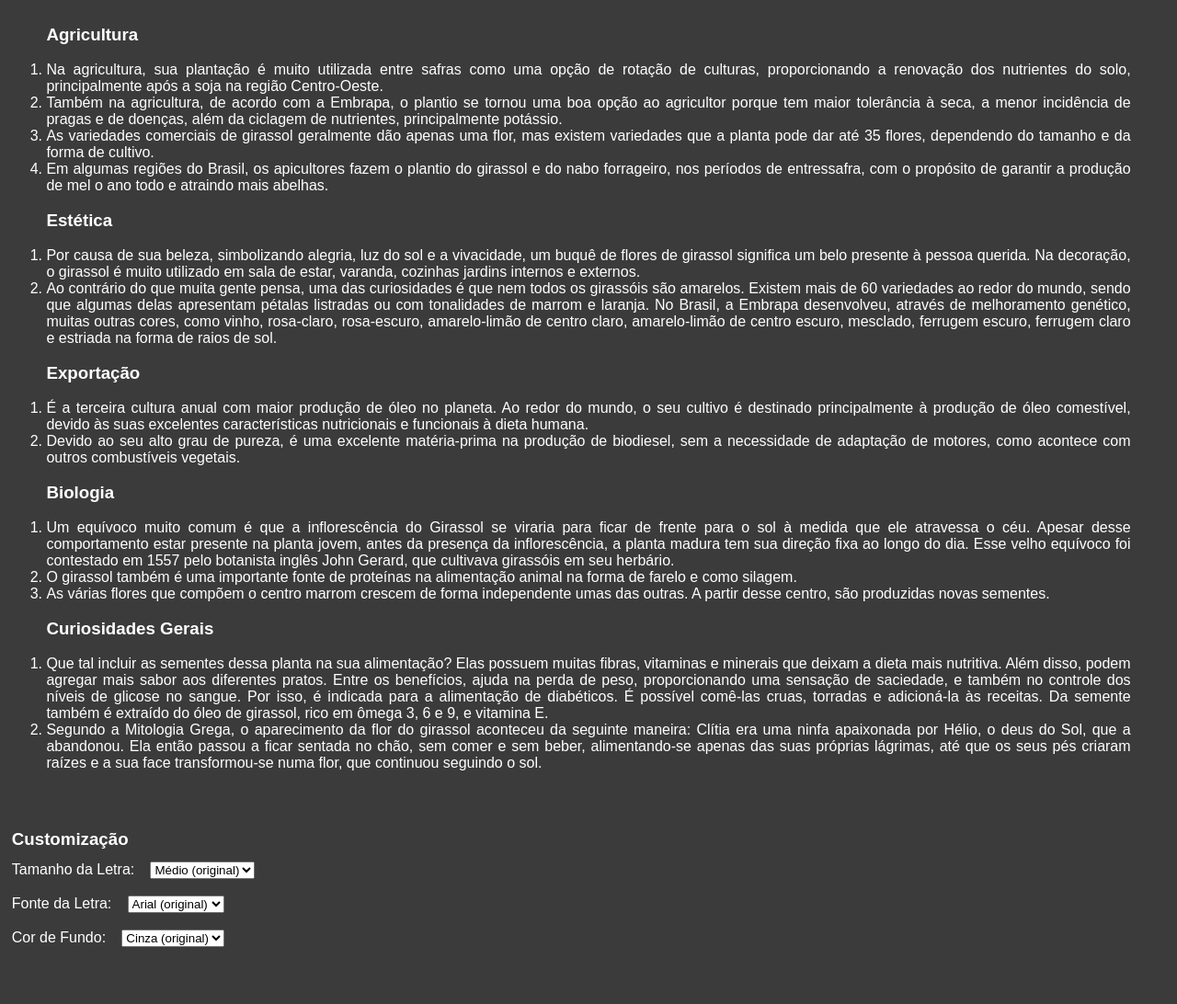
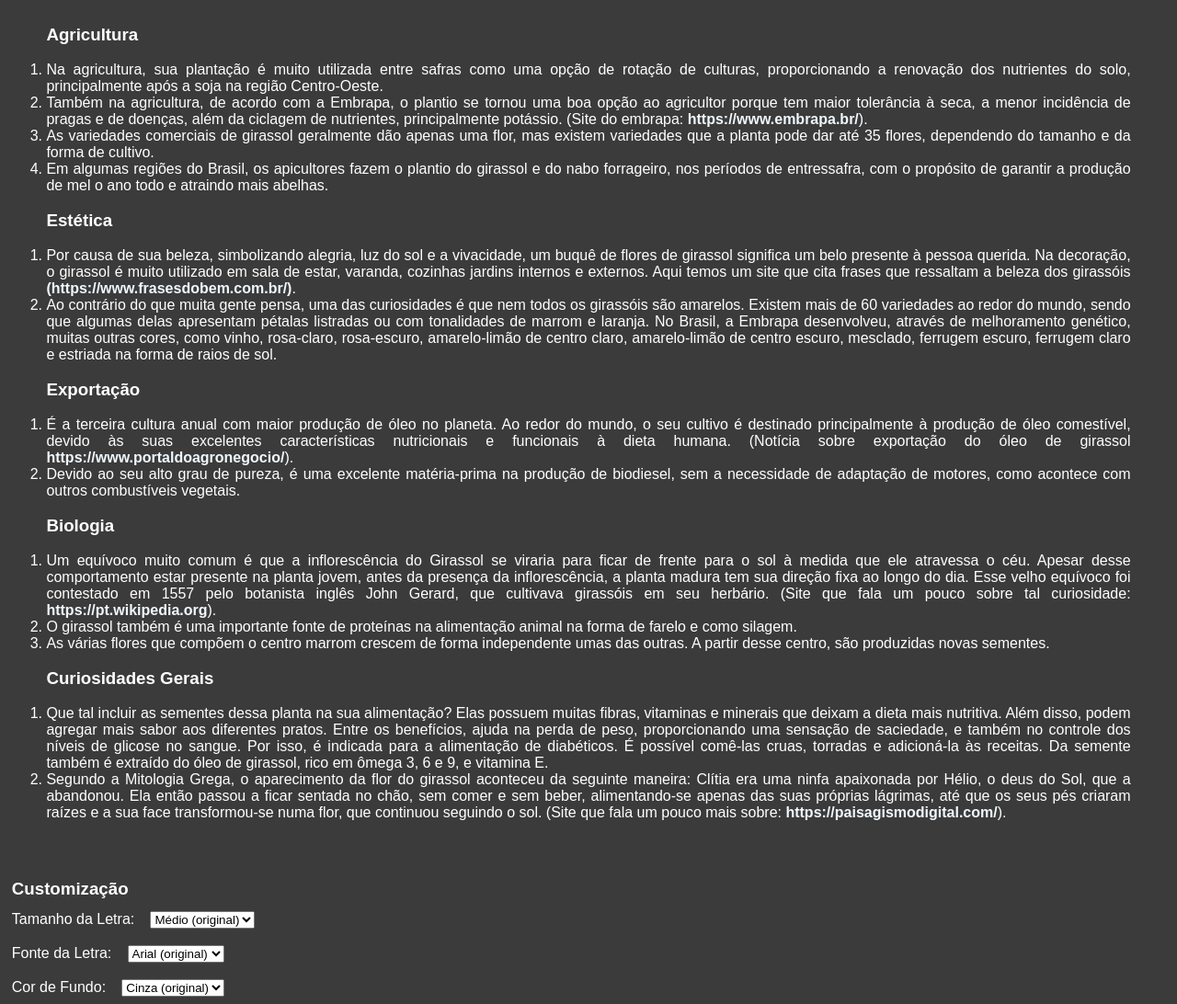
Before and after one commit to caioabcoutinho/DPW, a plain HTML site: page curiosidades.html in a window 1280 px wide. Shown: the part 442-1534 px from the top of the page at 92% size. Before the commit the page ends 1483 px from the top, so only its background shows below. Drawn offline with Linux system fonts and the light colour scheme.

Commit message:
Add files via upload

```diff
--- a/curiosidades.html
+++ b/curiosidades.html
@@ -87,26 +87,26 @@
                 <h3>Agricultura</h3><br>
                 <ol>
                     <li>Na agricultura, sua plantação é muito utilizada entre safras como uma opção de rotação de culturas, proporcionando a renovação dos nutrientes do solo, principalmente após a soja na região Centro-Oeste.</li>
-                    <li>Também na agricultura, de acordo com a Embrapa, o plantio se tornou uma boa opção ao agricultor porque tem maior tolerância à seca, a menor incidência de pragas e de doenças, além da ciclagem de nutrientes, principalmente potássio.</li>
+                    <li>Também na agricultura, de acordo com a Embrapa, o plantio se tornou uma boa opção ao agricultor porque tem maior tolerância à seca, a menor incidência de pragas e de doenças, além da ciclagem de nutrientes, principalmente potássio. (Site do embrapa: <a href="https://www.embrapa.br/girassol" target="externo"> <span class="destaque">https://www.embrapa.br/</span></a>).</li>
                     <li>As variedades comerciais de girassol geralmente dão apenas uma flor, mas existem variedades que a planta pode dar até 35 flores, dependendo do tamanho e da forma de cultivo.</li>
                     <li id="estetica">Em algumas regiões do Brasil, os apicultores fazem o plantio do girassol e do nabo forrageiro, nos períodos de entressafra, com o propósito de garantir a produção de mel o ano todo e atraindo mais abelhas.</li>
                 </ol>
 
                 <br><h3>Estética</h3><br>
                 <ol>
-                    <li>Por causa de sua beleza, simbolizando alegria, luz do sol e a vivacidade, um buquê de flores de girassol significa um belo presente à pessoa querida. Na decoração, o girassol é muito utilizado em sala de estar, varanda, cozinhas jardins internos e externos.</li>
+                    <li>Por causa de sua beleza, simbolizando alegria, luz do sol e a vivacidade, um buquê de flores de girassol significa um belo presente à pessoa querida. Na decoração, o girassol é muito utilizado em sala de estar, varanda, cozinhas jardins internos e externos. Aqui temos um site que cita frases que ressaltam a beleza dos girassóis <a href="https://www.frasesdobem.com.br/frases-de-girassol" target="externo"> <span class="destaque">(https://www.frasesdobem.com.br/)</span></a>.</li>
                     <li id="exportacao">Ao contrário do que muita gente pensa, uma das curiosidades é que nem todos os girassóis são amarelos. Existem mais de 60 variedades ao redor do mundo, sendo que algumas delas apresentam pétalas listradas ou com tonalidades de marrom e laranja. No Brasil, a Embrapa desenvolveu, através de melhoramento genético, muitas outras cores, como vinho, rosa-claro, rosa-escuro, amarelo-limão de centro claro, amarelo-limão de centro escuro, mesclado, ferrugem escuro, ferrugem claro e estriada na forma de raios de sol.</li>
                 </ol>
                 <br>
                 <h3>Exportação</h3><br>
                 <ol>
-                    <li>É a terceira cultura anual com maior produção de óleo no planeta. Ao redor do mundo, o seu cultivo é destinado principalmente à produção de óleo comestível, devido às suas excelentes características nutricionais e funcionais à dieta humana.</li>
+                    <li>É a terceira cultura anual com maior produção de óleo no planeta. Ao redor do mundo, o seu cultivo é destinado principalmente à produção de óleo comestível, devido às suas excelentes características nutricionais e funcionais à dieta humana. (Notícia sobre exportação do óleo de girassol <a href="https://www.portaldoagronegocio.com.br/agroindustria/processamento/noticias/exportacao-de-oleo-de-girassol-e-parada-devido-a-guerra-entre-russia-e-ucrania" target="externo"> <span class="destaque">https://www.portaldoagronegocio/</span></a>).</li>
                     <li>Devido ao seu alto grau de pureza, é uma excelente matéria-prima na produção de biodiesel, sem a necessidade de adaptação de motores, como acontece com outros combustíveis vegetais.</li>
                 </ol>
                 <br>
                 <h3 id="biologia">Biologia</h3><br>
                 <ol>
-                    <li>Um equívoco muito comum é que a inflorescência do Girassol se viraria para ficar de frente para o sol à medida que ele atravessa o céu. Apesar desse comportamento estar presente na planta jovem, antes da presença da inflorescência, a planta madura tem sua direção fixa ao longo do dia. Esse velho equívoco foi contestado em 1557 pelo botanista inglês John Gerard, que cultivava girassóis em seu herbário.</li>
+                    <li>Um equívoco muito comum é que a inflorescência do Girassol se viraria para ficar de frente para o sol à medida que ele atravessa o céu. Apesar desse comportamento estar presente na planta jovem, antes da presença da inflorescência, a planta madura tem sua direção fixa ao longo do dia. Esse velho equívoco foi contestado em 1557 pelo botanista inglês John Gerard, que cultivava girassóis em seu herbário. (Site que fala um pouco sobre tal curiosidade: <a href="https://pt.wikipedia.org/wiki/Girassol" target="externo"><span class="destaque">https://pt.wikipedia.org</span></a>).</li>
                     <li>O girassol também é uma importante fonte de proteínas na alimentação animal na forma de farelo e como silagem.</li>
                     <li>As várias flores que compõem o centro marrom crescem de forma independente umas das outras. A partir desse centro, são produzidas novas sementes.</li>
                 </ol>
@@ -114,7 +114,7 @@
                 <h3 id="gerais">Curiosidades Gerais</h3><br>
                 <ol>
                     <li>Que tal incluir as sementes dessa planta na sua alimentação? Elas possuem muitas fibras, vitaminas e minerais que deixam a dieta mais nutritiva. Além disso, podem agregar mais sabor aos diferentes pratos. Entre os benefícios, ajuda na perda de peso, proporcionando uma sensação de saciedade, e também no controle dos níveis de glicose no sangue. Por isso, é indicada para a alimentação de diabéticos. É possível comê-las cruas, torradas e adicioná-la às receitas. Da semente também é extraído do óleo de girassol, rico em ômega 3, 6 e 9, e vitamina E.</li>
-                    <li>Segundo a Mitologia Grega, o aparecimento da flor do girassol aconteceu da seguinte maneira: Clítia era uma ninfa apaixonada por Hélio, o deus do Sol, que a abandonou. Ela então passou a ficar sentada no chão, sem comer e sem beber, alimentando-se apenas das suas próprias lágrimas, até que os seus pés criaram raízes e a sua face transformou-se numa flor, que continuou seguindo o sol.</li>
+                    <li>Segundo a Mitologia Grega, o aparecimento da flor do girassol aconteceu da seguinte maneira: Clítia era uma ninfa apaixonada por Hélio, o deus do Sol, que a abandonou. Ela então passou a ficar sentada no chão, sem comer e sem beber, alimentando-se apenas das suas próprias lágrimas, até que os seus pés criaram raízes e a sua face transformou-se numa flor, que continuou seguindo o sol. (Site que fala um pouco mais sobre: <a href="https://paisagismodigital.com/noticias/?id=lenda-do-girassol-uma-historia-de-amor-%7C-paisagismo-digital&in=402" target="externo"><span class="destaque">https://paisagismodigital.com/</span></a>).</li>
                 </ol>
 
             </div>
```
